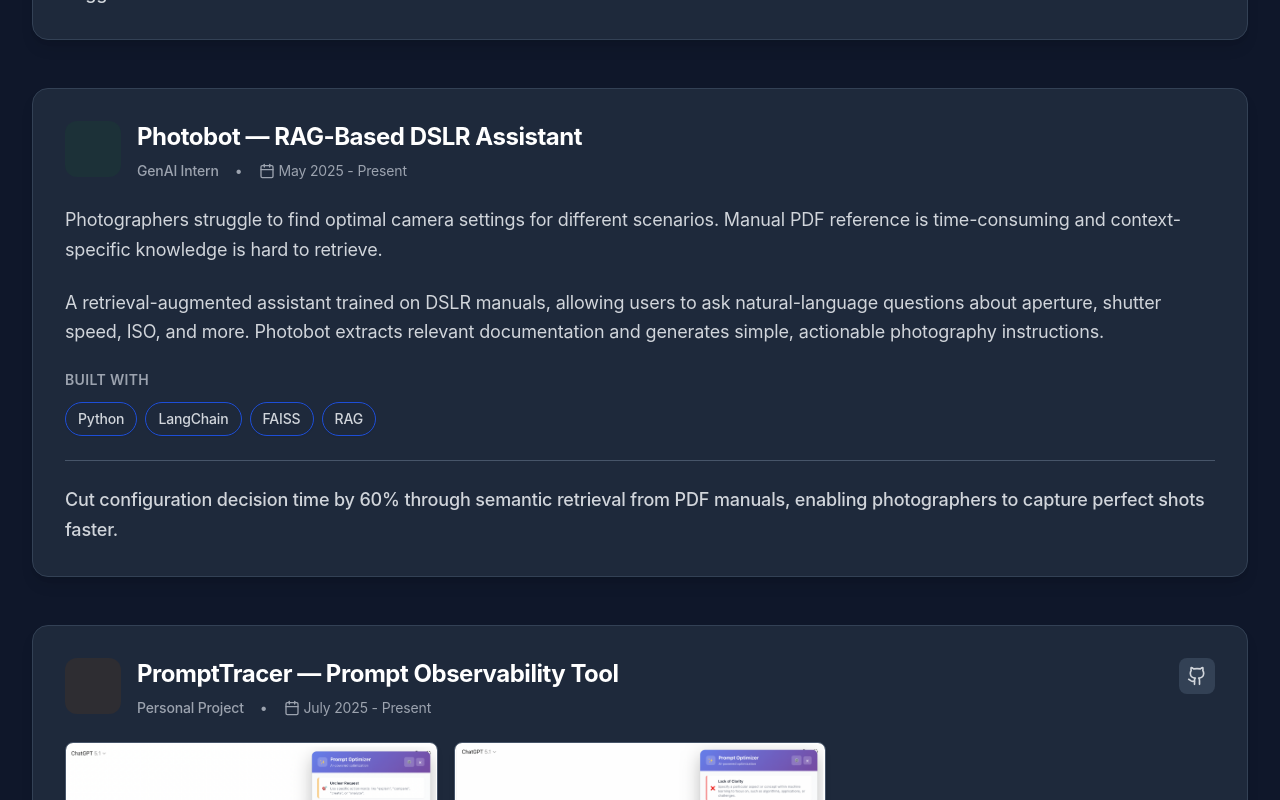
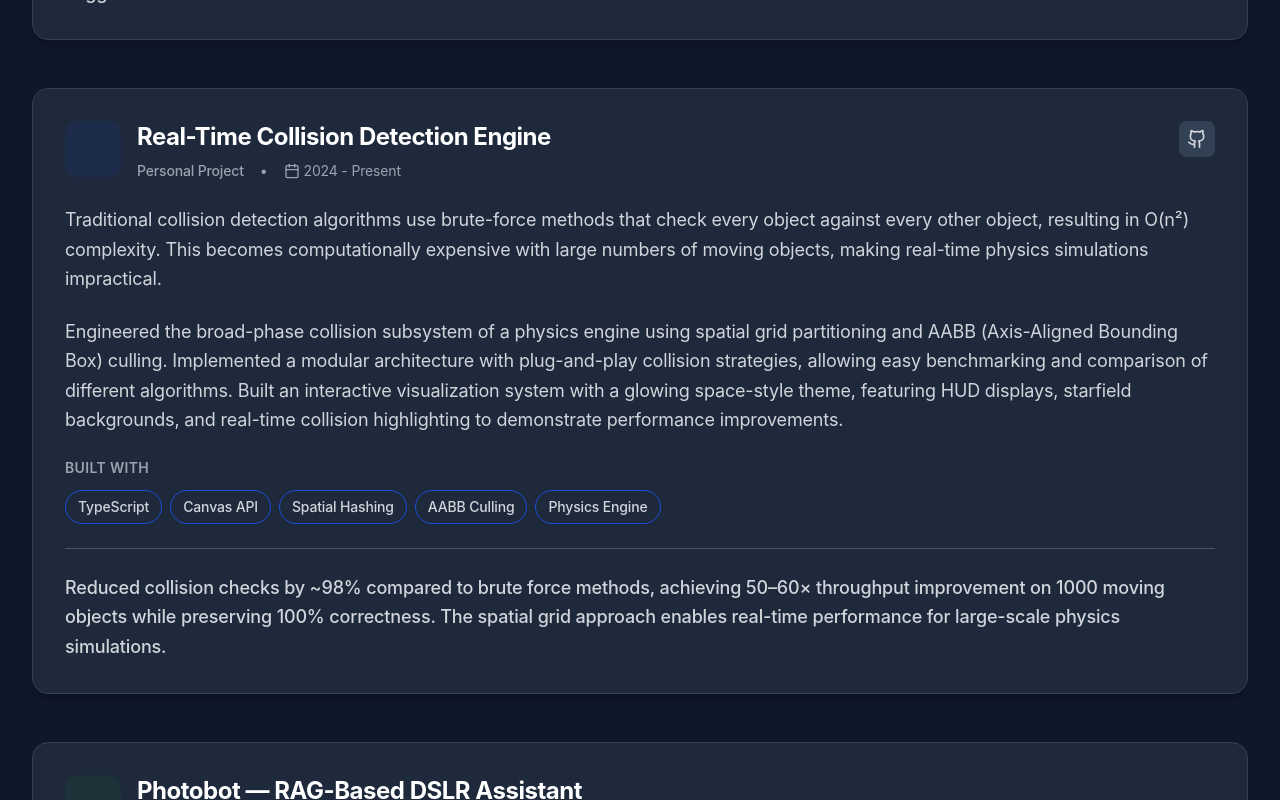
Before and after one commit to Siddhanta22/siddhantamohanty.github.io, a React (Create React App) app: page / in a window 1280 px wide. Shown: the part 3420-4220 px from the top of the page. Built offline with nearby package versions, Linux system fonts and the light colour scheme.

Commit message:
Add Real-Time Collision Detection Engine project

```diff
--- a/src/components/Projects.js
+++ b/src/components/Projects.js
@@ -33,6 +33,22 @@ const Projects = () => {
     },
     {
       id: 2,
+      title: "Real-Time Collision Detection Engine",
+      role: "Personal Project",
+      timeline: "2024 - Present",
+      problem: "Traditional collision detection algorithms use brute-force methods that check every object against every other object, resulting in O(n²) complexity. This becomes computationally expensive with large numbers of moving objects, making real-time physics simulations impractical.",
+      solution: "Engineered the broad-phase collision subsystem of a physics engine using spatial grid partitioning and AABB (Axis-Aligned Bounding Box) culling. Implemented a modular architecture with plug-and-play collision strategies, allowing easy benchmarking and comparison of different algorithms. Built an interactive visualization system with a glowing space-style theme, featuring HUD displays, starfield backgrounds, and real-time collision highlighting to demonstrate performance improvements.",
+      technologies: ["TypeScript", "Canvas API", "Spatial Hashing", "AABB Culling", "Physics Engine"],
+      impact: "Reduced collision checks by ~98% compared to brute force methods, achieving 50–60× throughput improvement on 1000 moving objects while preserving 100% correctness. The spatial grid approach enables real-time performance for large-scale physics simulations.",
+      github: "https://github.com/Siddhanta22/collision_detector",
+      live: null,
+      icon: Code,
+      color: "from-blue-500 to-cyan-600",
+      bgColor: "bg-blue-50 dark:bg-blue-900/20",
+      screenshots: []
+    },
+    {
+      id: 3,
       title: "Photobot — RAG-Based DSLR Assistant",
       role: "GenAI Intern",
       timeline: "May 2025 - Present",
@@ -47,7 +63,7 @@ const Projects = () => {
       bgColor: "bg-green-50 dark:bg-green-900/20"
     },
     {
-      id: 3,
+      id: 4,
       title: "PromptTracer — Prompt Observability Tool",
       role: "Personal Project",
       timeline: "July 2025 - Present",
@@ -63,7 +79,7 @@ const Projects = () => {
       screenshots: ["/prompt-tracer-1.png", "/prompt-tracer-2.png"]
     },
     {
-      id: 4,
+      id: 5,
       title: "Autonomous Vehicle Team — Perception Algorithms",
       role: "Perception Team Member - Penn State AVT",
       timeline: "February 2025 - Present",
@@ -78,7 +94,7 @@ const Projects = () => {
       bgColor: "bg-red-50 dark:bg-red-900/20"
     },
     {
-      id: 5,
+      id: 6,
       title: "CourseScheduler — NLP Academic Planner",
       role: "HackPSU Project",
       timeline: "October 2024",
@@ -93,7 +109,7 @@ const Projects = () => {
       bgColor: "bg-orange-50 dark:bg-orange-900/20"
     },
     {
-      id: 6,
+      id: 7,
       title: "Swipeflix - Movie Discovery Platform",
       role: "Personal Project",
       timeline: "January 2025 - Present",
```
